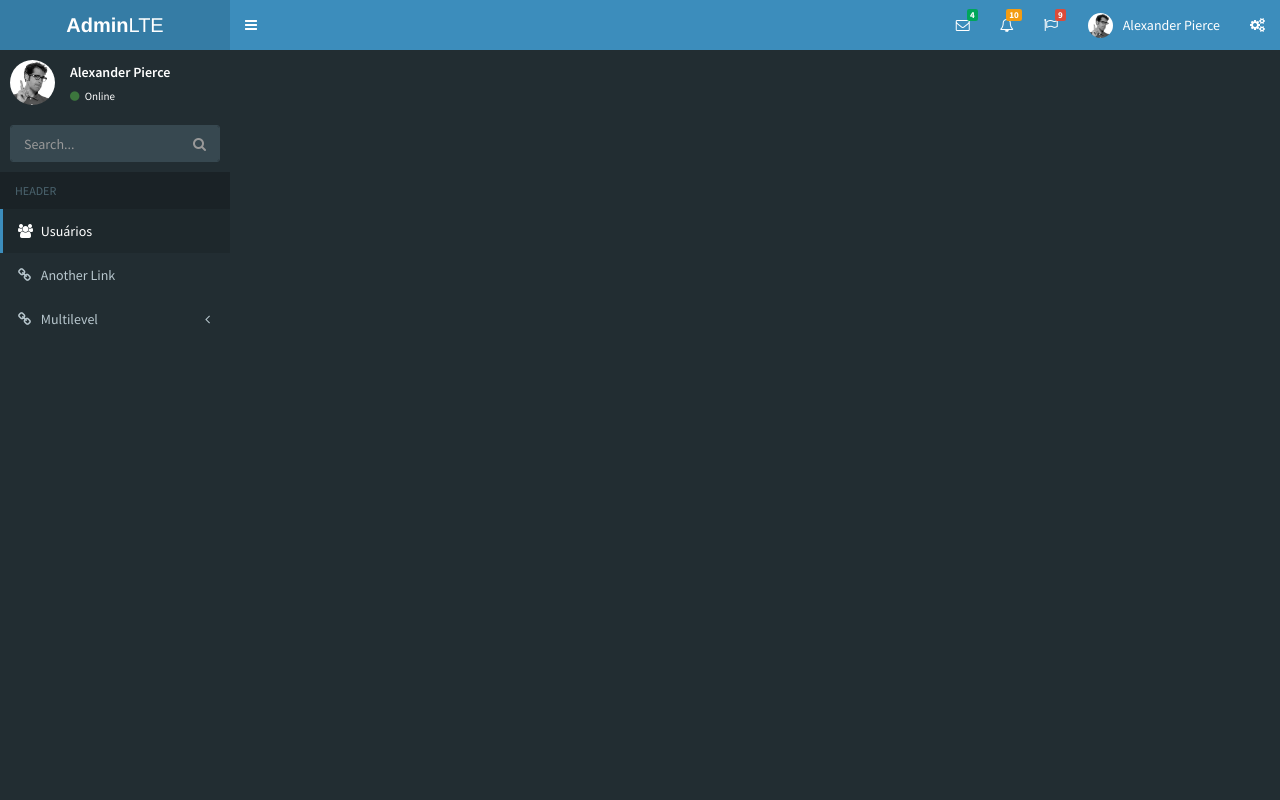
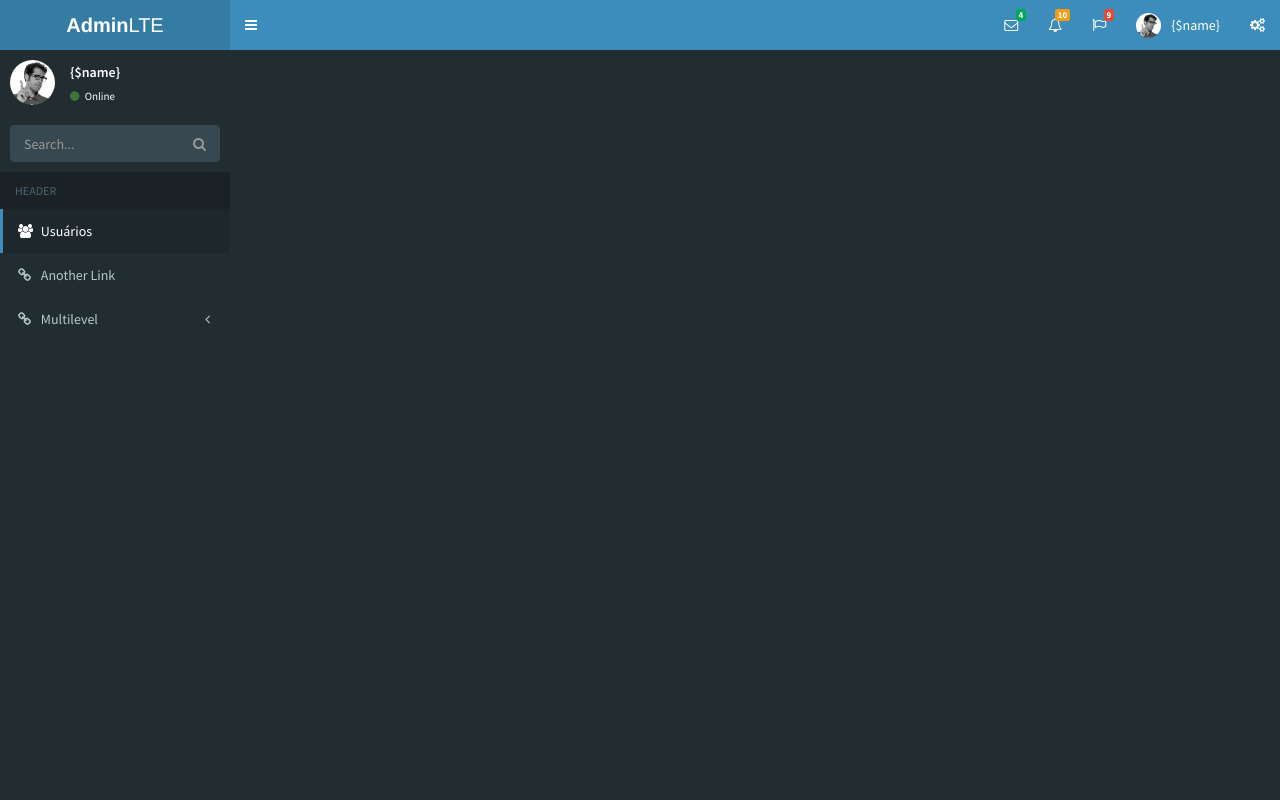
Before and after one commit to kaiocodebit/ecompras, a PHP site: page /views/admin/header.html in a window 1280 px wide. Run offline with PHP 8.4, Linux system fonts and the light colour scheme; some libraries are stand-ins or nearby versions.

Commit message:
Fix: Melhoria no nome do usuário administrador

```diff
--- a/index.php
+++ b/index.php
@@ -5,16 +5,13 @@ session_start();
 
 use \Slim\Slim;
 
-
 $app = new Slim();
 
 $app->config('debug', true);
 
-// Includes Admin routes
 include "./routes/admin/index.php";
+include "./routes/site/index.php";
 
-// Includes Site routes
-include "./routes/site/index.php";
 $app->run();
 
 ?>
--- a/views/admin/header.html
+++ b/views/admin/header.html
@@ -182,7 +182,7 @@ desired effect
                 <!-- The user image in the navbar-->
                 <img src="/res/admin/dist/img/user2-160x160.jpg" class="user-image" alt="User Image">
                 <!-- hidden-xs hides the username on small devices so only the image appears. -->
-                <span class="hidden-xs">Alexander Pierce</span>
+                <span class="hidden-xs">{$name}</span>
               </a>
               <ul class="dropdown-menu">
                 <!-- The user image in the menu -->
@@ -190,12 +190,12 @@ desired effect
                   <img src="/res/admin/dist/img/user2-160x160.jpg" class="img-circle" alt="User Image">
 
                   <p>
-                    Alexander Pierce - Web Developer
+                    {$name}
                     <small>Member since Nov. 2012</small>
                   </p>
                 </li>
                 <!-- Menu Body -->
-                <li class="user-body">
+                <!-- <li class="user-body">
                   <div class="row">
                     <div class="col-xs-4 text-center">
                       <a href="#">Followers</a>
@@ -206,7 +206,7 @@ desired effect
                     <div class="col-xs-4 text-center">
                       <a href="#">Friends</a>
                     </div>
-                  </div>
+                  </div> -->
                   <!-- /.row -->
                 </li>
                 <!-- Menu Footer-->
@@ -215,7 +215,7 @@ desired effect
                     <a href="#" class="btn btn-default btn-flat">Profile</a>
                   </div>
                   <div class="pull-right">
-                    <a href="/logout" class="btn btn-default btn-flat">Sign out</a>
+                    <a href="/logout" class="btn btn-danger">Sair</a>
                   </div>
                 </li>
               </ul>
@@ -240,7 +240,7 @@ desired effect
             <img src="/res/admin/dist/img/user2-160x160.jpg" class="img-circle" alt="User Image">
           </div>
           <div class="pull-left info">
-            <p>Alexander Pierce</p>
+            <p>{$name}</p>
             <!-- Status -->
             <a href="#"><i class="fa fa-circle text-success"></i> Online</a>
           </div>
```
Also changed, not shown: views/admin/index.html (line endings or trailing spaces), 3 other files.
